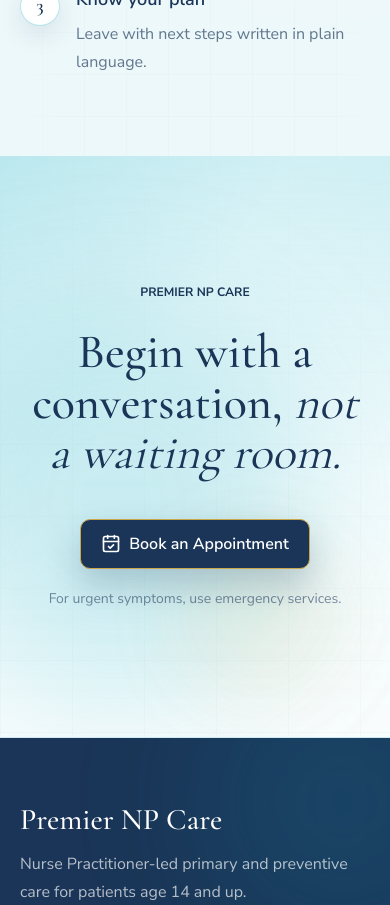
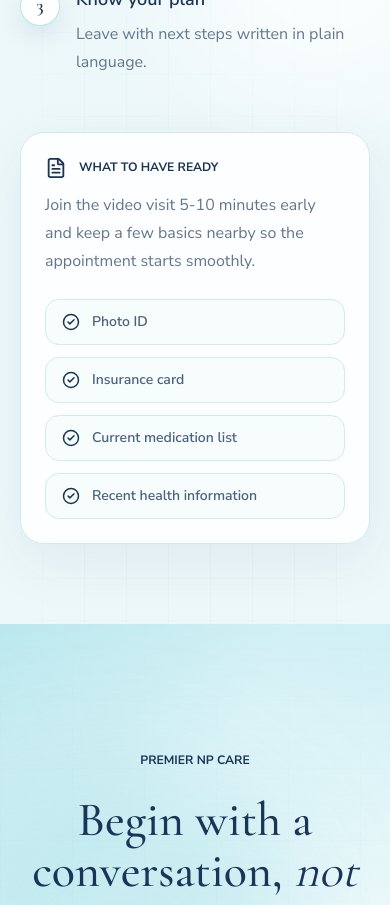
Before and after one commit to supertrens/premier-np-care, a Next.js app: page / in a window 390 px wide. Shown: the part 6120-7025 px from the top of the page. Built offline with nearby package versions, Linux system fonts and the light colour scheme; no server answers.

Commit message:
Add homepage appointment prep checklist

```diff
--- a/src/app/page.tsx
+++ b/src/app/page.tsx
@@ -1,7 +1,7 @@
 import type { Metadata } from "next";
 import Image from "next/image";
 import Link from "next/link";
-import { ArrowRight, CalendarCheck } from "lucide-react";
+import { ArrowRight, CalendarCheck, CheckCircle2, FileText } from "lucide-react";
 import { ButtonLink } from "@/components/button";
 import { Container } from "@/components/container";
 import { HomeHero } from "@/components/home/home-hero";
@@ -232,6 +232,41 @@ export default function Home() {
               );
             })}
           </div>
+
+          <MotionReveal delay={0.5}>
+            <div className="mt-14 grid gap-6 rounded-[24px] border border-line bg-paper/86 p-6 shadow-[0_18px_60px_rgba(26,53,87,0.07)] backdrop-blur md:grid-cols-[0.58fr_1.42fr] md:items-center md:p-7">
+              <div>
+                <div className="flex items-center gap-3 text-cobalt">
+                  <FileText aria-hidden="true" size={22} />
+                  <p className="label-caps">What to have ready</p>
+                </div>
+                <p className="mt-3 max-w-md leading-7 text-ink/68">
+                  Join the video visit 5-10 minutes early and keep a few basics
+                  nearby so the appointment starts smoothly.
+                </p>
+              </div>
+              <div className="grid gap-3 sm:grid-cols-2">
+                {[
+                  "Photo ID",
+                  "Insurance card",
+                  "Current medication list",
+                  "Recent health information",
+                ].map((item) => (
+                  <div
+                    className="flex items-center gap-3 rounded-[14px] border border-line bg-porcelain px-4 py-3"
+                    key={item}
+                  >
+                    <CheckCircle2
+                      aria-hidden="true"
+                      className="shrink-0 text-cobalt"
+                      size={18}
+                    />
+                    <p className="text-sm font-semibold text-ink/78">{item}</p>
+                  </div>
+                ))}
+              </div>
+            </div>
+          </MotionReveal>
         </Container>
       </Section>
 
```
